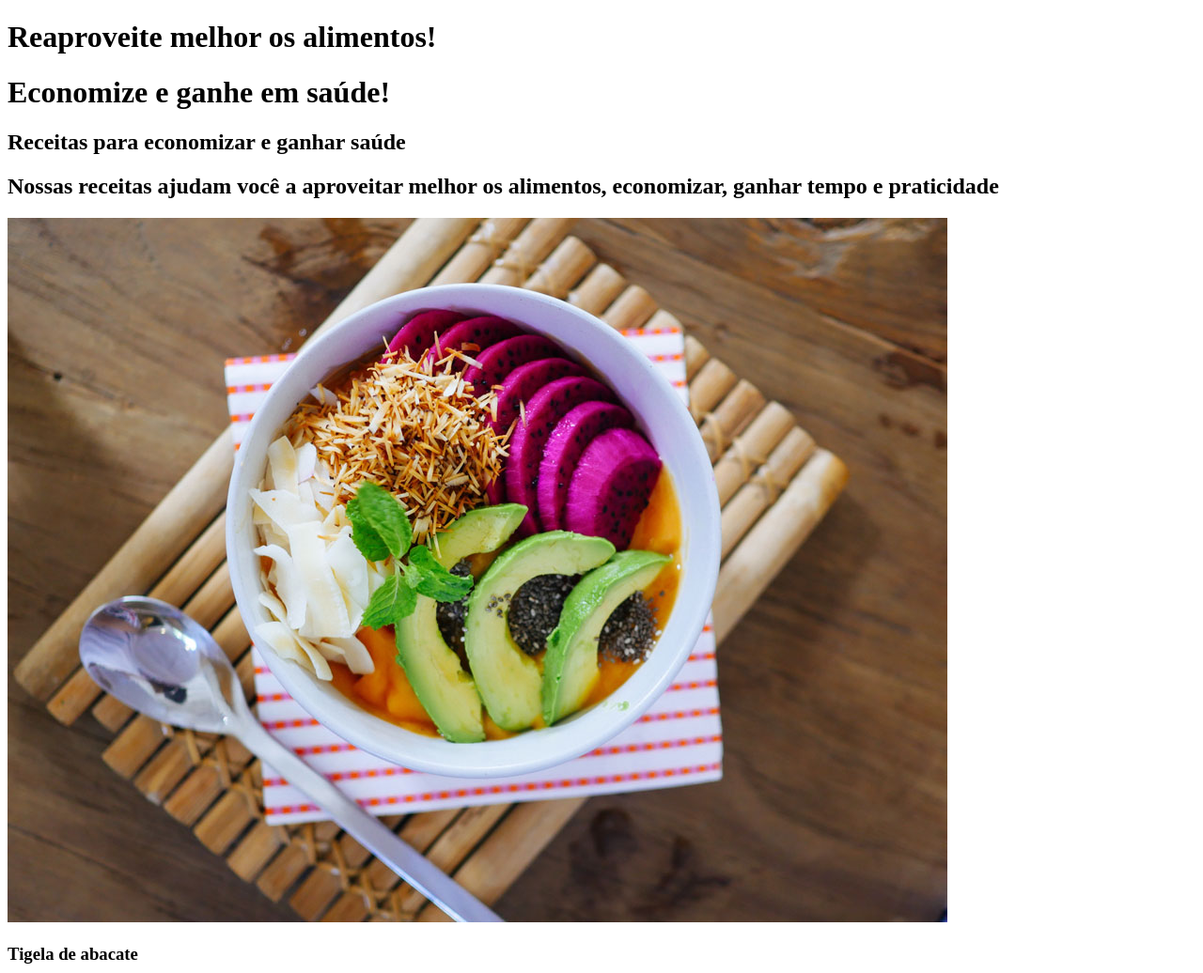
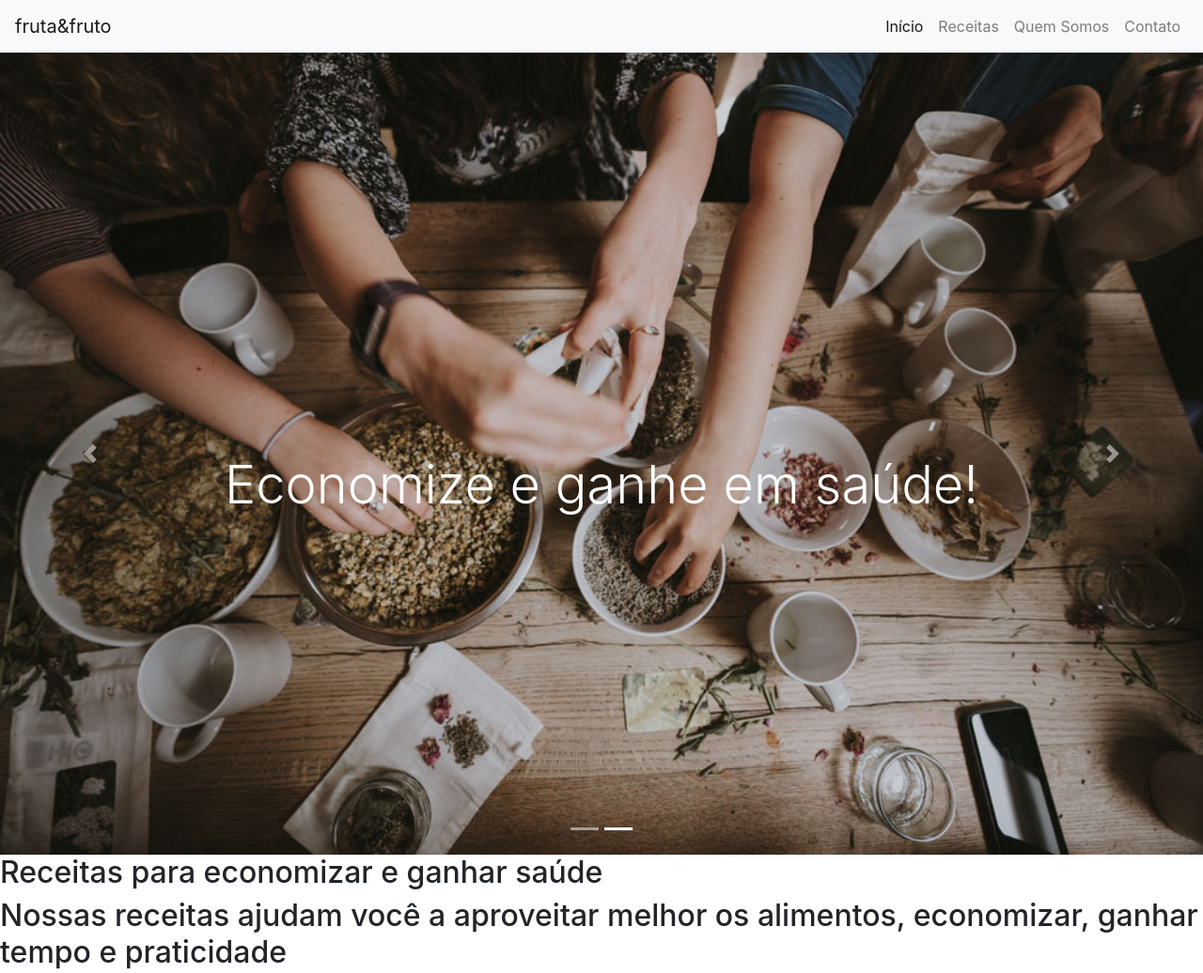
Before and after one commit to maleixorm/bootstrap-alura, a plain HTML site: page index.html in a window 1280 px wide. Shown: the top 1036 px of the page at 94% size. Drawn offline with nearby package versions, Linux system fonts and the light colour scheme.

Commit message:
Criando a barra de navegação e o carrossel com o bootstrap

```diff
--- a/index.html
+++ b/index.html
@@ -5,14 +5,66 @@
   <meta charset="utf-8">
   <meta name="viewport" content="width=device-width, initial-scale=1">
   <title>fruta e fruto</title>
+  <link rel="preconnect" href="https://fonts.googleapis.com">
+  <link rel="preconnect" href="https://fonts.gstatic.com" crossorigin>
+  <link href="https://fonts.googleapis.com/css2?family=Pacifico&display=swap" rel="stylesheet">
+  <link rel="stylesheet" href="https://cdn.jsdelivr.net/npm/bootstrap@4.6.2/dist/css/bootstrap.min.css" integrity="sha384-xOolHFLEh07PJGoPkLv1IbcEPTNtaed2xpHsD9ESMhqIYd0nLMwNLD69Npy4HI+N" crossorigin="anonymous">
   <link rel="stylesheet" type="text/css" href="src/style.css">
 </head>
 
 <body>
-  <title>fruto & fruta</title>
+  <nav class="navbar navbar-expand-lg navbar-light bg-light">
+    <a class="navbar-brand fonte-titulo" href="#">fruta&fruto</a>
+    <button class="navbar-toggler" type="button" data-toggle="collapse" data-target="#navbarNav" aria-controls="navbarNav" aria-expanded="false" aria-label="Toggle navigation">
+      <span class="navbar-toggler-icon"></span>
+    </button>
+    <div class="collapse navbar-collapse justify-content-end" id="navbarNav">
+      <ul class="navbar-nav">
+        <li class="nav-item active">
+          <a class="nav-link" href="#">Início <span class="sr-only">(current)</span></a>
+        </li>
+        <li class="nav-item">
+          <a class="nav-link" href="#">Receitas</a>
+        </li>
+        <li class="nav-item">
+          <a class="nav-link" href="#">Quem Somos</a>
+        </li>
+        <li class="nav-item">
+          <a class="nav-link" href="#">Contato</a>
+        </li>
+      </ul>
+    </div>
+  </nav>
 
-  <h1>Reaproveite melhor os alimentos!</h1>
-  <h1>Economize e ganhe em saúde!</h1>
+  <div id="carouselExampleCaptions" class="carousel slide" data-interval="3000" data-ride="carousel">
+    <ol class="carousel-indicators">
+      <li data-target="#carouselExampleCaptions" data-slide-to="0" class="active"></li>
+      <li data-target="#carouselExampleCaptions" data-slide-to="1"></li>
+    </ol>
+    <div class="carousel-inner">
+      <div class="carousel-item active">
+        <img src="/src/img/carrossel-img1.jpg" class="d-block w-100 imagem-carrossel-um" alt="...">
+        <div class="carousel-caption d-none d-md-block h-50">
+          <h1 class="fonte-titulo display-4">Reaproveite melhor os alimentos!</h1>
+        </div>
+      </div>
+      <div class="carousel-item">
+        <img src="/src/img/carrossel-img2.jpg" class="d-block w-100 imagem-carrossel-dois" alt="...">
+        <div class="carousel-caption d-none d-md-block h-50">
+          <h1 class="fonte-titulo display-4">Economize e ganhe em saúde!</h1>
+        </div>
+      </div>
+    </div>
+    <button class="carousel-control-prev" type="button" data-target="#carouselExampleCaptions" data-slide="prev">
+      <span class="carousel-control-prev-icon" aria-hidden="true"></span>
+      <span class="sr-only">Previous</span>
+    </button>
+    <button class="carousel-control-next" type="button" data-target="#carouselExampleCaptions" data-slide="next">
+      <span class="carousel-control-next-icon" aria-hidden="true"></span>
+      <span class="sr-only">Next</span>
+    </button>
+  </div>
+
 
   <h2>Receitas para economizar e ganhar saúde</h2>
   <h2>Nossas receitas ajudam você a aproveitar melhor os alimentos, economizar, ganhar tempo e praticidade</h2>
@@ -44,7 +96,8 @@
 
   <p>contato:<a href="mailto:email@frutafruto.com.br">email@frutafruto.com.br</a></p>
 
-  <script src=""></script>
-
+  <script src="https://cdn.jsdelivr.net/npm/jquery@3.5.1/dist/jquery.slim.min.js" integrity="sha384-DfXdz2htPH0lsSSs5nCTpuj/zy4C+OGpamoFVy38MVBnE+IbbVYUew+OrCXaRkfj" crossorigin="anonymous"></script>
+  <script src="https://cdn.jsdelivr.net/npm/popper.js@1.16.1/dist/umd/popper.min.js" integrity="sha384-9/reFTGAW83EW2RDu2S0VKaIzap3H66lZH81PoYlFhbGU+6BZp6G7niu735Sk7lN" crossorigin="anonymous"></script>
+  <script src="https://cdn.jsdelivr.net/npm/bootstrap@4.6.2/dist/js/bootstrap.min.js" integrity="sha384-+sLIOodYLS7CIrQpBjl+C7nPvqq+FbNUBDunl/OZv93DB7Ln/533i8e/mZXLi/P+" crossorigin="anonymous"></script>
 </body>
 </html>
```
